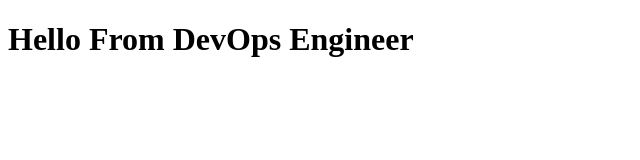
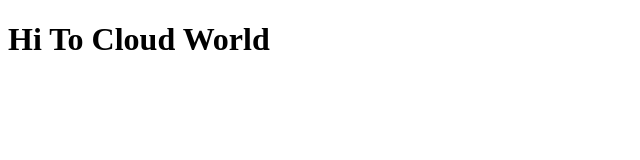
Before and after one commit to goku31s/cloudbuild-terraform, a plain HTML site: page index.html in a window 1280 px wide. Shown: the whole page, without its empty margins (0-640 px from the left). Drawn offline with Linux system fonts and the light colour scheme.

```diff
--- a/tasktfcloudbuild/index.html
+++ b/index.html
@@ -3,9 +3,9 @@
 <head>
     <meta charset="UTF-8">
     <meta name="viewport" content="width=device-width, initial-scale=1.0">
-    <title>Hello From DevOps Engineer</title>
+    <title>Cloud Computing</title>
 </head>
 <body>
-    <h1>Hello From DevOps Engineer</h1>
+    <h1>Hi To Cloud World</h1>
 </body>
 </html>
```
Also changed, not shown: 8 other files.
